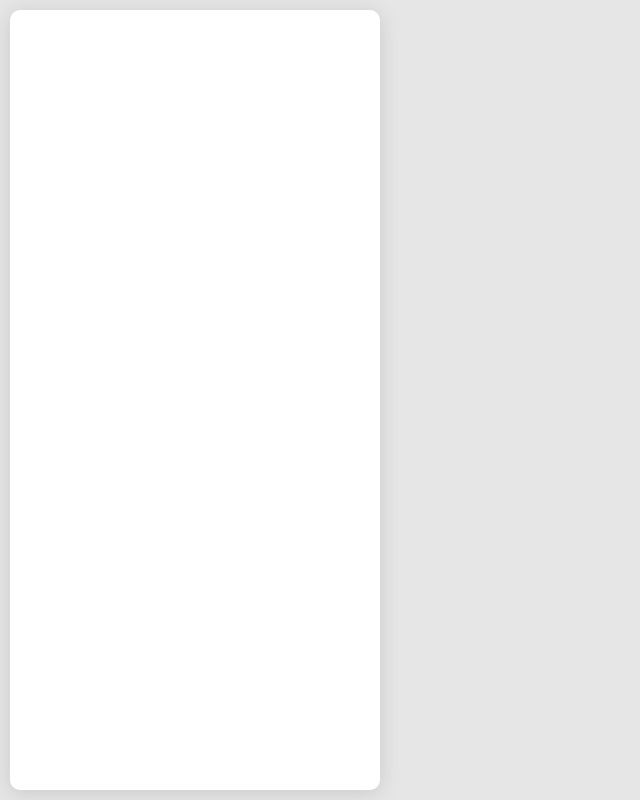
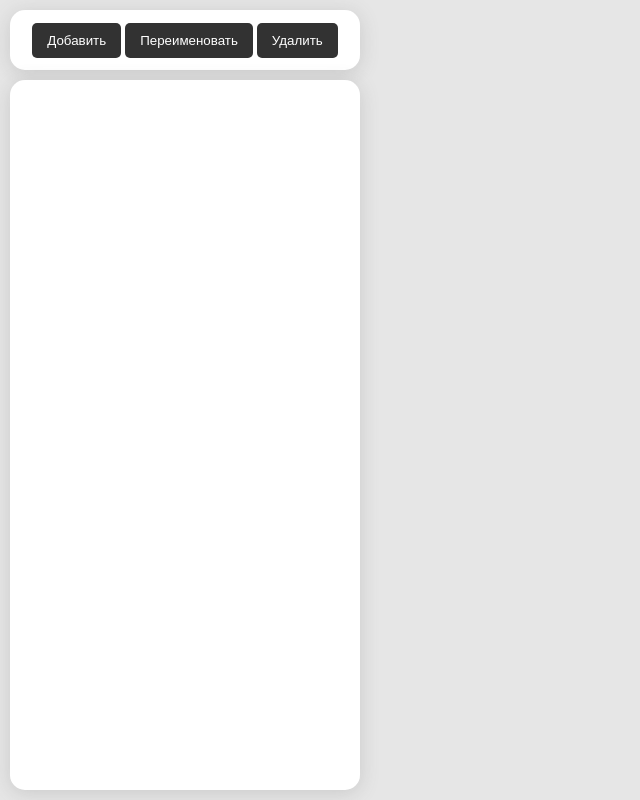
Before and after one commit to SergeyLebidko/LiteInventory, a Django app: page /inventory/ in a window 1280 px wide. Shown: the whole page, without its empty margins (0-640 px from the left). Run offline with Django 3.2, Linux system fonts and the light colour scheme; a user stored in the database is signed in; data comes from the database, SQL or seed files in the repository; some libraries are stand-ins or nearby versions.

Commit message:
Создана разметка блока управления группами

```diff
--- a/main/static/main/css/base.css
+++ b/main/static/main/css/base.css
@@ -16,16 +16,17 @@ input[type=text], input[type=password], input[type=email] {
     box-sizing: border-box;
 }
 
-input[type=submit] {
-    padding: 5px 15px;
+input[type=submit], input[type=button] {
+    padding: 10px 15px;
     background-color: rgb(50, 50, 50);
     color: white;
     border: none;
     margin-top: 5px;
     cursor: pointer;
+    border-radius: 5px;
 }
 
-input[type=submit]:active {
+input[type=submit]:active, input[type=button]:active {
     transform: scale(0.9);
 }
 
--- a/main/static/main/css/inventory.css
+++ b/main/static/main/css/inventory.css
@@ -1,15 +1,35 @@
-.group_list {
+.container {
+    padding: 10px;
+    background-color: white;
+    box-shadow: 0 3px 20px rgba(90, 90, 90, 0.2);
+    border-radius: 15px;
+    overflow: auto;
+    font-family: "Roboto Light", Arial, SansSerif;
+}
+
+.group_control {
     position: fixed;
     top: 10px;
     left: 10px;
+    width: 350px;
+    height: 60px;
+    box-sizing: border-box;
+    display: flex;
+    justify-content: center;
+    align-items: center;
+}
+
+.group_control input {
+    margin: 2px;
+}
+
+.group_list {
+    position: fixed;
+    top: 80px;
+    left: 10px;
     bottom: 10px;
     width: 350px;
-    padding: 10px;
-    background-color: white;
-    box-shadow: 0 3px 20px rgba(90, 90, 90, 0.2);
-    border-radius: 10px;
-    overflow: auto;
-    font-family: "Roboto Light", Arial, SansSerif;
+    box-sizing: border-box;
 }
 
 .group_list span {
--- a/templates/main/inventory.html
+++ b/templates/main/inventory.html
@@ -6,9 +6,12 @@
 {% endblock %}
 
 {% block content %}
-    <div class="container">
-        <div class="group_list"></div>
+    <div class="container group_control">
+        <input type="button" value="Добавить">
+        <input type="button" value="Переименовать">
+        <input type="button" value="Удалить">
     </div>
+    <div class="container group_list"></div>
 {% endblock %}
 
 {% block scripts %}
```
